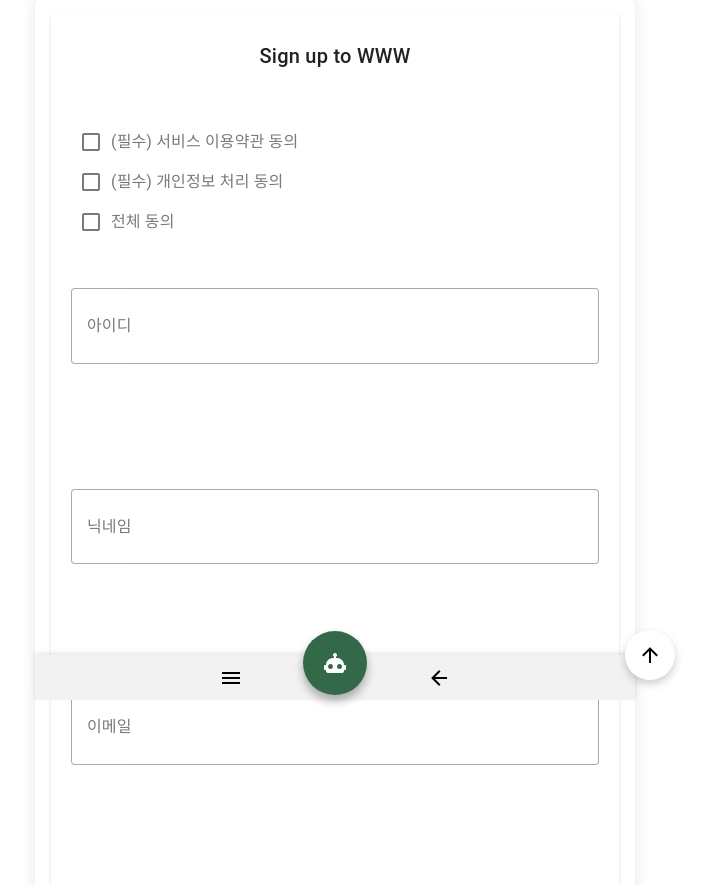
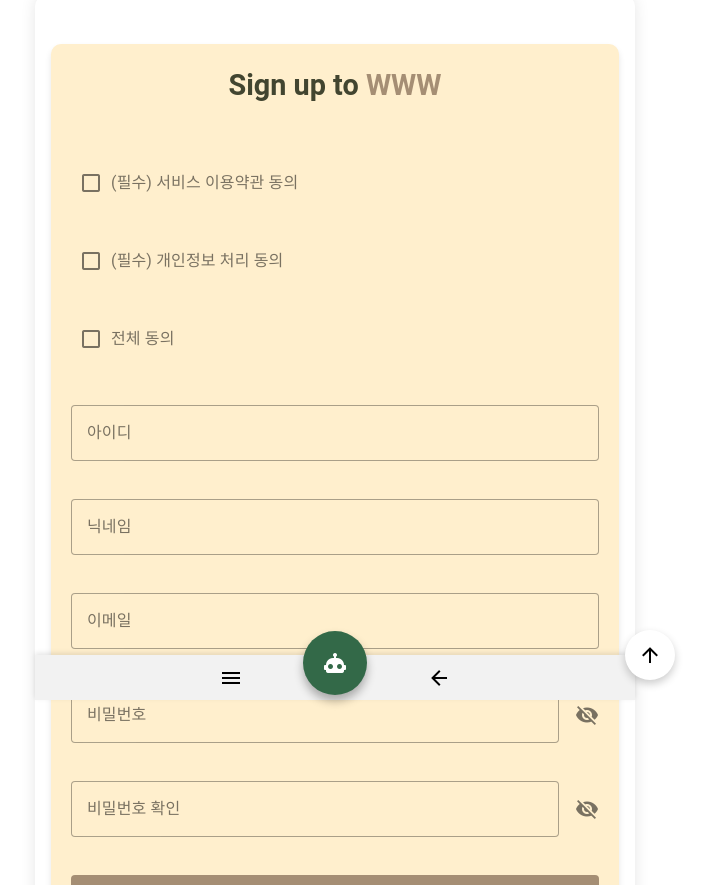
Before and after one commit to Jim-bu/final-pjt, a Vue app in the folder final-pjt-front/: page /signup in a window 1280 px wide. Shown: the part 100-985 px from the top of the page, without its empty margins (305-1013 px from the left). Built offline with nearby package versions, Linux system fonts and the light colour scheme.

Commit message:
login -ing

```diff
--- a/final-pjt-front/src/components/SurveyBot.vue
+++ b/final-pjt-front/src/components/SurveyBot.vue
@@ -289,12 +289,16 @@ const goToRecommendations = () => {
 }
 
 const goToLogin = () => {
-  router.push('/login')
-}
+  if (router.currentRoute.value.name !== 'login') {
+    router.push({ name: 'login', query: { redirect: '/survey' } });
+  }
+};
 
 const goToSignup = () => {
-  router.push('/signup')
-}
+  if (router.currentRoute.value.name !== 'signup') {
+    router.push({ name: 'signup', query: { redirect: '/survey' } });
+  }
+};
 </script>
 
 
--- a/final-pjt-front/src/router/index.js
+++ b/final-pjt-front/src/router/index.js
@@ -46,10 +46,15 @@ const router = createRouter({
       name: 'login',
       component: SignInView,
       beforeEnter: (to, from, next) => {
-        if (from.name) {
-          to.query.redirect = from.fullPath;
+        // 로그인 페이지로 이동 전 현재 경로를 `redirect`에 저장
+        if (!to.query.redirect && from.name) {
+          next({
+            ...to,
+            query: { redirect: from.fullPath },
+          });
+        } else {
+          next();
         }
-        next();
       },
     },
     {
@@ -57,13 +62,23 @@ const router = createRouter({
       name: 'signup',
       component: SignUpView,
       beforeEnter: (to, from, next) => {
-        if (from.name) {
-          to.query.redirect = from.fullPath;
+        // 로그인 페이지로 이동 전 현재 경로를 `redirect`에 저장
+        if (!to.query.redirect && from.name) {
+          next({
+            ...to,
+            query: { redirect: from.fullPath },
+          });
+        } else {
+          next();
         }
-        next();
       },
     },
-
+    {
+      path: '/survey',
+      name: 'survey',
+      component: SurveyBot,
+      meta: { requiresAuth: true }, // 인증 필요
+    },
     {
       path: "/nearBank",
       name: "nearBank",
--- a/final-pjt-front/src/views/SignInView.vue
+++ b/final-pjt-front/src/views/SignInView.vue
@@ -1,31 +1,3 @@
-<script setup>
-import { computed, ref } from 'vue'
-import { useUserStore } from '@/stores/users'
-
-const userStore = useUserStore()
-
-const show = ref(false)
-
-const username = ref('')
-const password = ref('')
-const isRight = ref(true)
-
-const logIn = function () {
-  const payload = {
-    username: username.value,
-    password: password.value
-  }
-  const temp = userStore.logIn(payload)
-
-  setTimeout(() => {
-    isRight.value = temp
-    if (!isRight.value) {
-      username.value = password.value = ''
-    }
-  }, 200)
-}
-</script>
-
 <template>
   <v-card class="container">
     <h1>Login to <span class="color">www</span></h1>
@@ -33,13 +5,13 @@ const logIn = function () {
     <v-form @submit.prevent="logIn" @keypress.enter="logIn">
       <v-text-field
         variant="outlined"
-        color="#1089FF"
+        color="#A58E74"
         label="아이디"
         v-model="username"
       ></v-text-field>
       <v-text-field
         variant="outlined"
-        color="#1089FF"
+        color="#A58E74"
         :append-icon="show ? 'mdi-eye' : 'mdi-eye-off'"
         :type="show ? 'text' : 'password'"
         label="비밀번호"
@@ -50,35 +22,88 @@ const logIn = function () {
         <p>아이디(로그인 전용 아이디) 또는 비밀번호를 잘못 입력했습니다.</p>
         <p>입력하신 내용을 다시 확인해주세요.</p>
       </div>
-      <v-btn
-        block
-        variant="flat"
-        color="#1089FF"
-        @click.prevent="logIn"
-      >
+      <v-btn block variant="flat" color="#A58E74" @click.prevent="logIn">
         Sign in
       </v-btn>
     </v-form>
+
+    <div class="redirect-link">
+      <router-link :to="{ name: 'signup', query: { redirect: route.query.redirect } }">
+        계정이 없으신가요? <span>회원가입</span>
+      </router-link>
+    </div>
   </v-card>
 </template>
 
+
+<script setup>
+import { ref } from 'vue';
+import { useUserStore } from '@/stores/users';
+import { useRouter, useRoute } from 'vue-router';
+
+const userStore = useUserStore();
+const router = useRouter();
+const route = useRoute();
+
+const show = ref(false);
+const username = ref('');
+const password = ref('');
+const isRight = ref(true);
+
+const logIn = async () => {
+  try {
+    const payload = { username: username.value, password: password.value };
+    const isLoggedIn = await userStore.logIn(payload);
+    console.log('1')
+    console.log(isLoggedIn)
+
+    if (isLoggedIn) {
+      // 로그인 성공 후 리디렉트
+      console.log('2')
+      const redirectPath = route.query.redirect || '/survey';
+      router.push({ name: 'Survey' });
+    } else {
+      // 로그인 실패 시
+      console.log('3')
+      errorMessage.value = '로그인에 실패했습니다. 아이디와 비밀번호를 확인하세요.';
+    }
+  } catch (error) {
+    console.error('Login Error:', error);
+    errorMessage.value = '서버에 문제가 발생했습니다. 나중에 다시 시도하세요.';
+  }
+};
+
+
+</script>
+
 <style scoped>
 .container {
-  width: 500px;
-  margin: 3rem auto;
-  padding: 2rem;
+  max-width: 500px;
+  margin: 2rem auto;
+  padding: 20px;
+  background-color: #ffefcd;
+  border-radius: 10px;
+  box-shadow: 0 4px 6px rgba(0, 0, 0, 0.1);
   text-align: center;
 }
 
 form {
   margin-top: 1rem;
 }
-</style>
 
-<style>
+.redirect-link {
+  margin-top: 1rem;
+  font-size: 0.9rem;
+}
+
+.redirect-link span {
+  text-decoration: underline;
+  color: #424530;
+  font-weight: bold;
+}
+
 .warning {
-  text-align: start;
-  margin-bottom: 1.2rem;
-  font-size: 15px;
+  color: #b00020;
+  font-size: 14px;
 }
 </style>
--- a/final-pjt-front/src/views/SignUpView.vue
+++ b/final-pjt-front/src/views/SignUpView.vue
@@ -3,10 +3,11 @@ import { computed, ref } from 'vue';
 import { useUserStore } from '@/stores/users';
 import { useVuelidate } from '@vuelidate/core';
 import { email, required, minLength, maxLength, alphaNum, sameAs, helpers } from '@vuelidate/validators';
-import { useRouter } from 'vue-router';
+import { useRouter, useRoute } from 'vue-router';
 
 const userStore = useUserStore();
 const router = useRouter();
+const route = useRoute();
 
 const checkList = ['service', 'info'];
 const selected = ref([]);
@@ -54,19 +55,16 @@ const rules = {
   },
   password1: {
     required: helpers.withMessage('비밀번호를 입력해주세요.', required),
-    minLength: helpers.withMessage('8~16자의 영문 대/소문자, 숫자, 특수문자를 사용해 주세요. 특수문자는 *!@#$%^&만 사용가능합니다.', minLength(8)),
-    maxLength: helpers.withMessage('8~16자의 영문 대/소문자, 숫자, 특수문자를 사용해 주세요. 특수문자는 *!@#$%^&만 사용가능합니다.', maxLength(16)),
-    containspasswordrequirement: helpers.withMessage(
-      () => `8~16자의 영문 대/소문자, 숫자, 특수문자를 사용해 주세요. 특수문자는 *!@#$%^&만 사용가능합니다.`,
-      (value) => /(?=.*[a-z])(?=.*[a-z])(?=.*[0-9])(?=.*[!@#\$%\^&\*])/.test(value)
-    )
+    minLength: helpers.withMessage('8자 이상 입력해주세요.', minLength(8)),
+    maxLength: helpers.withMessage('16자 이하로 입력해주세요.', maxLength(16)),
   },
   password2: {
     required: helpers.withMessage('비밀번호 확인은 필수 사항입니다.', required),
-    sameAsPassword: helpers.withMessage('비밀번호가 일치하지 않습니다.',
+    sameAsPassword: helpers.withMessage(
+      '비밀번호가 일치하지 않습니다.',
       sameAs(computed(() => state.value.password1))
-    )
-  }
+    ),
+  },
 };
 
 const v$ = useVuelidate(rules, state);
@@ -98,8 +96,18 @@ const signUp = async () => {
     };
 
     await userStore.signUp(payload);
+
+    // 자동 로그인 처리
+    const loginPayload = {
+      username: state.value.username,
+      password: state.value.password1,
+    };
+    await userStore.logIn(loginPayload);
+
     alert('회원가입이 완료되었습니다!');
-    await router.push('/main'); // 회원가입 성공 후 홈으로 리디렉션
+    const redirectPath = route.query.redirect || '/main';
+    router.push(redirectPath);
+
     clearForm();
   } catch (error) {
     alert('회원가입 중 문제가 발생했습니다. 다시 시도해 주세요.');
@@ -107,35 +115,36 @@ const signUp = async () => {
 };
 </script>
 
+
 <template>
   <v-card class="container">
-    <v-card-title>Sign up to <span class="color">WWW</span></v-card-title>
+    <h1 class="title">Sign up to <span class="highlight">WWW</span></h1>
 
     <div class="checkbox">
       <p class="warning" v-text="errorAgree"></p>
       <v-checkbox
-        color="#1089FF"
+        color="#A58E74"
         label="(필수) 서비스 이용약관 동의"
         value="service"
         v-model="selected"
       ></v-checkbox>
       <v-checkbox
-        color="#1089FF"
+        color="#A58E74"
         label="(필수) 개인정보 처리 동의"
         value="info"
         v-model="selected"
       ></v-checkbox>
-      <v-checkbox color="#1089FF" v-model="isAgreeAll">
+      <v-checkbox color="#A58E74" v-model="isAgreeAll">
         <template v-slot:label>
-          <span class="color">전체 동의</span>
+          <span>전체 동의</span>
         </template>
       </v-checkbox>
     </div>
 
-    <form @submit.prevent="signUp" @keypress.enter="signUp">
+    <form @submit.prevent="signUp">
       <v-text-field
         variant="outlined"
-        color="#1089FF"
+        color="#A58E74"
         label="아이디"
         v-model="state.username"
         :error-messages="v$.username.$errors.map((e) => e.$message)"
@@ -145,7 +154,7 @@ const signUp = async () => {
 
       <v-text-field
         variant="outlined"
-        color="#1089FF"
+        color="#A58E74"
         label="닉네임"
         v-model="state.name"
         :error-messages="v$.name.$errors.map((e) => e.$message)"
@@ -155,7 +164,7 @@ const signUp = async () => {
 
       <v-text-field
         variant="outlined"
-        color="#1089FF"
+        color="#A58E74"
         label="이메일"
         v-model="state.email"
         :error-messages="v$.email.$errors.map((e) => e.$message)"
@@ -165,7 +174,7 @@ const signUp = async () => {
 
       <v-text-field
         variant="outlined"
-        color="#1089FF"
+        color="#A58E74"
         :append-icon="show1 ? 'mdi-eye' : 'mdi-eye-off'"
         :type="show1 ? 'text' : 'password'"
         label="비밀번호"
@@ -178,7 +187,7 @@ const signUp = async () => {
 
       <v-text-field
         variant="outlined"
-        color="#1089FF"
+        color="#A58E74"
         :append-icon="show2 ? 'mdi-eye' : 'mdi-eye-off'"
         :type="show2 ? 'text' : 'password'"
         label="비밀번호 확인"
@@ -189,41 +198,52 @@ const signUp = async () => {
         @blur="v$.password2.$touch"
       ></v-text-field>
 
-      <v-btn block variant="flat" color="#1089FF" @click.prevent="signUp">
-        Sign up
+      <v-btn block variant="flat" color="#A58E74" @click.prevent="signUp">
+        회원가입
       </v-btn>
     </form>
+
+    <router-link class="redirect-link" :to="{ name: 'login', query: { redirect: route.query.redirect } }">
+      이미 계정이 있으신가요? 로그인
+    </router-link>
   </v-card>
+</template>
 
-  <v-btn block variant="flat" color="#1089FF" :to="{ name: 'login' }">
-    이미 계정이 있습니까? 로그인
-  </v-btn>
-</template>
 
 <style scoped>
 .container {
   max-width: 600px;
-  margin: 0 auto;
+  margin: 2rem auto;
   padding: 20px;
+  background-color: #ffefcd;
+  border-radius: 10px;
+  box-shadow: 0 4px 6px rgba(0, 0, 0, 0.1);
   text-align: center;
+}
+
+.title {
+  font-size: 1.8rem;
+  margin-bottom: 1.5rem;
+  color: #424530;
+}
+
+.highlight {
+  color: #A58E74;
 }
 
 .checkbox {
   margin: 1rem 0;
+  text-align: left;
 }
 
-.v-checkbox {
-  height: 40px;
+form > * {
+  margin-bottom: 1rem;
 }
 
-form * {
-  text-align: start;
-  margin: 0.6rem 0;
-}
-
-.warning {
-  color: #b00020;
-  font-size: 12px;
-  margin: 0 0 0 15px;
+.redirect-link {
+  margin-top: 1rem;
+  font-size: 0.9rem;
+  text-decoration: underline;
+  color: #424530;
 }
 </style>
```
Also changed, not shown: final-pjt-front/src/views/RecommendationView.vue (+27 -17 lines).
